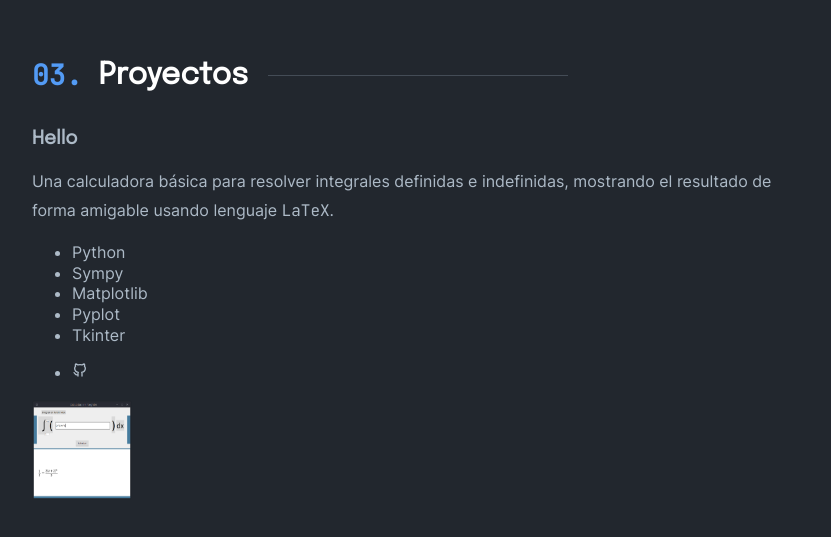
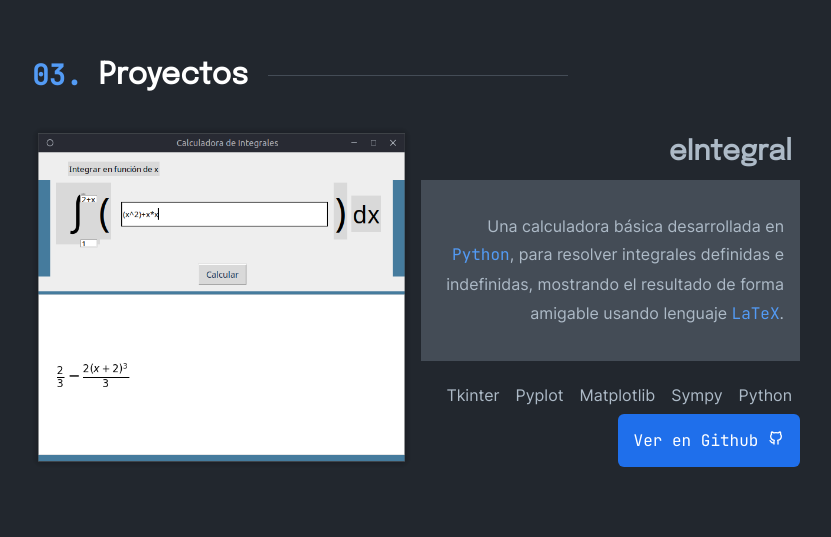
Before and after one commit to Geomoon/portfolio-v1, a Next.js app: page / in a window 1280 px wide. Shown: the part 2571-3108 px from the top of the page, without its empty margins (224-1055 px from the left). Built offline with nearby package versions, Linux system fonts and the light colour scheme.

Commit message:
project 1

```diff
--- a/components/sections/AboutMe.tsx
+++ b/components/sections/AboutMe.tsx
@@ -21,7 +21,7 @@ Fast-forward to today, and I’ve had the privilege of working at an advertising
           </p>
         </div>
         <div id={ styles.photo }>
-          <Image src={'/images/photo-color.webp'} width={300} height={300}
+          <Image src={'/images/photo-color.webp'} layout='responsive' width={300} height={300}
             id={ styles.img } />
         </div>
       </div>
--- a/components/sections/Projects.tsx
+++ b/components/sections/Projects.tsx
@@ -1,6 +1,7 @@
-import Image from "next/image"
-import {TbBrandGithub} from "react-icons/tb"
-import {TitleSection} from "./TitleSection"
+import {TbBrandGithub} from "react-icons/tb";
+import {TitleSection} from "./TitleSection";
+import styles from './projects.module.css';
+import Image from "next/image";
 
 type Props = {
   anchorId: string
@@ -22,15 +23,15 @@ type ImageProjectProps = {
 
 const ProjectWithImage = ({ imageURL }: ImageProjectProps) => {
   return (
-    <>
-    <div>
-    <h3>Hello</h3>
-    <div>
+    <div className={ styles.grid_project }>
+    <div className={ styles.project_content } >
+      <h3 className={ styles.project_tile }>eIntegral</h3>
+      <div className={ styles.project_description }>
         <p>
-      Una calculadora básica para resolver integrales definidas e indefinidas, mostrando el resultado de forma amigable usando lenguaje <a href="https://www.latex-project.org/">LaTeX</a>.
+          Una calculadora básica desarrollada en <a href="https://www.python.org/">Python</a>, para resolver integrales definidas e indefinidas, mostrando el resultado de forma amigable usando lenguaje <a href="https://www.latex-project.org/">LaTeX</a>.
         </p>
       </div>
-    <div>
+      <div className={ styles.tech_list } >
         <ul>
           <li>Python</li>
           <li>Sympy</li>
@@ -39,10 +40,12 @@ const ProjectWithImage = ({ imageURL }: ImageProjectProps) => {
           <li>Tkinter</li>
         </ul>
       </div>
-    <div>
+      <div className={styles.project_links} >
         <ul>
           <li>
-          <a href="http://github.com" target="_blank">
+            <a href="https://github.com/Geomoon/eintegral"
+              target="_blank" style={{ backgroundColor: 'var(--primary-btn)', color: 'var(--color-light)' }}>
+              { 'Ver en Github '}
               <TbBrandGithub />
             </a>
           </li>
@@ -50,9 +53,9 @@ const ProjectWithImage = ({ imageURL }: ImageProjectProps) => {
       </div>
     </div>
 
-    <div>
-      <img src={imageURL} width={100} height={100} />
+    <div className={ styles.project_image } >
+      <Image src={imageURL} layout="responsive" width={500} height={450}/>
     </div>
-    </>
+    </div>
   )
 }
--- /dev/null
+++ b/components/sections/projects.module.css
@@ -0,0 +1,83 @@
+.project_tile {
+  font-size: clamp(24px, 5vw, 28px);
+  padding: .5rem;
+}
+
+.grid_project {
+  display: grid;
+  position: relative;
+  gap: 10px;
+  grid-template-columns: repeat(12, 1fr);
+  -webkit-box-align: center;
+  align-items: center;
+}
+
+.project_content {
+  text-align: right;
+  position: relative;
+  grid-column: 7 / -1;
+  grid-area: -1 / -1 / -1 / 7;
+  z-index: 2;
+}
+
+.project_content ul {
+  list-style: none;
+}
+
+.project_image {
+  position: relative;
+  grid-column: 1 / 9;
+  grid-area: 1 / 7 / 1 / 1;
+  z-index: 1;
+  transition: 200ms;
+}
+
+.project_image * {
+  width: 100%;
+  height: 100%;
+}
+
+.project_image:hover {
+  z-index: 2;
+  transform: scale(1.1);
+}
+
+@media (max-width: 1080px) {
+  .project_content {
+    grid-column: 5 / -1;
+  }
+}
+
+.project_description {
+  background-color: var(--border-color);
+  padding: 1rem;
+  transition: 200ms;
+}
+
+.project_description a {
+  color: var(--primary);
+}
+
+.project_description:hover {
+  border-radius: 6px;
+  box-shadow: .5rem .5rem var(--primary);
+}
+
+.project_content .tech_list ul {
+  display: flex;
+  flex-direction: row-reverse;
+}
+
+.project_content .tech_list ul li {
+  padding: .5rem;
+}
+
+.project_links a {
+  padding: 1rem;
+  border-radius: 6px;
+}
+
+.project_links a:hover {
+  background-color: var(--border-color);
+  color: red;
+}
--- a/styles/globals.css
+++ b/styles/globals.css
@@ -24,6 +24,7 @@
   --bg-secondady: #2D333B;
   --primary: #539bf5;
   --primary-btn: #1f6feb;
+  --prymary-shadow: #70A3F2;
   --color: #adbac7;
   --color-light: #fff;
   --border-color: #444c56;
```
Lines whose indentation alone changed are shown as unchanged.
